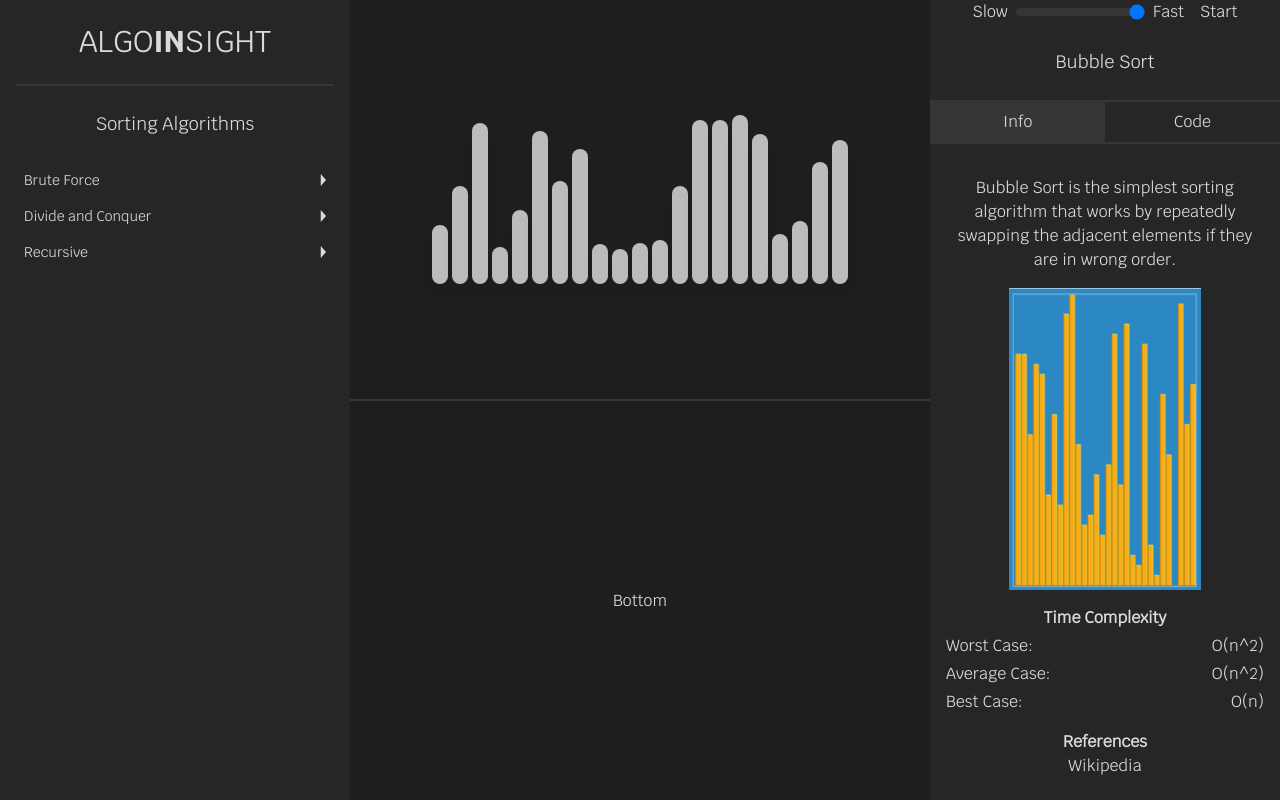
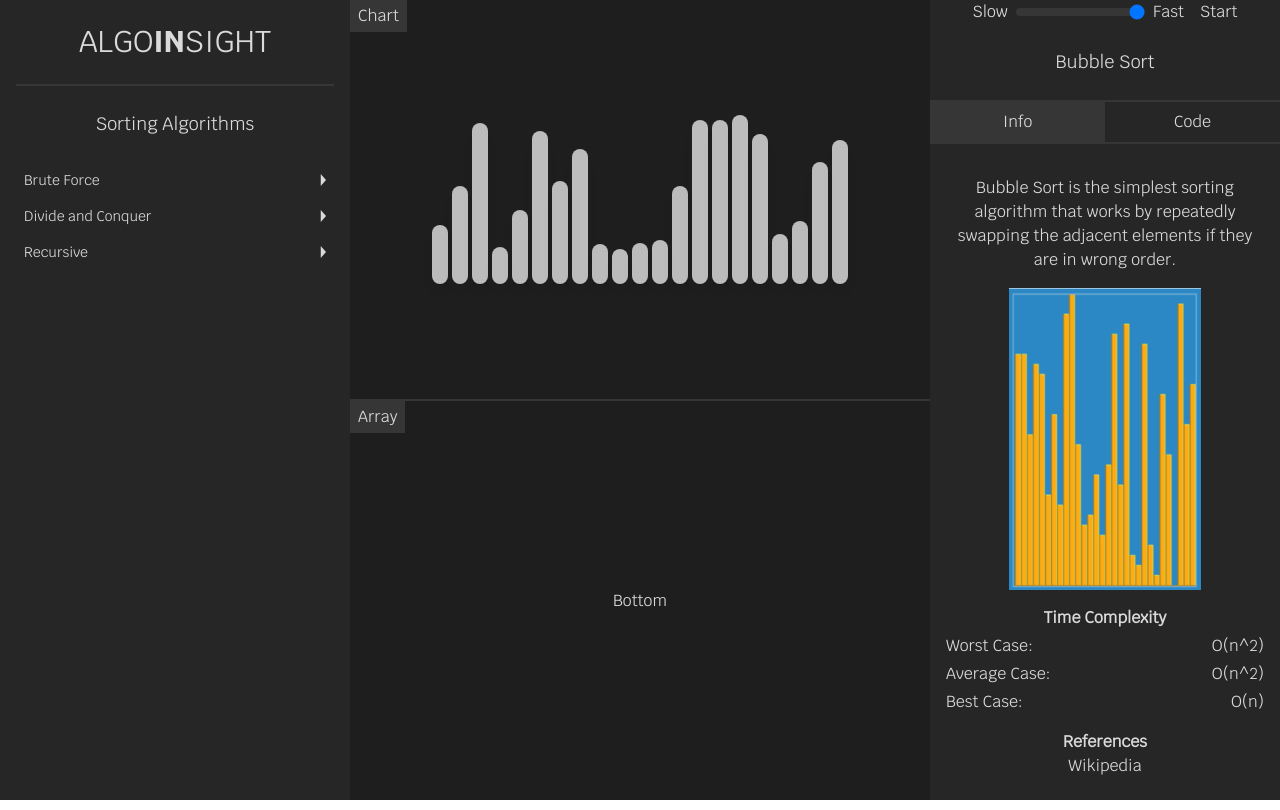
Before and after one commit to vizyks/algo, a React (Vite) app: page /sorting-algorithms in a window 1280 px wide. Built offline with nearby package versions, Linux system fonts and the light colour scheme.

Commit message:
feat: add title to panels

```diff
--- a/src/components/resizable-panels/panel.tsx
+++ b/src/components/resizable-panels/panel.tsx
@@ -1,8 +1,17 @@
 import React from "react";
 
-export default function Panel({ children }: { children: React.ReactNode }) {
+export default function Panel({
+  children,
+  title,
+}: {
+  children: React.ReactNode;
+  title: string;
+}) {
   return (
-    <div className="flex flex-1 grow-[0.50] justify-center items-center overflow-hidden">
+    <div className="flex flex-1 grow-[0.50] overflow-hidden relative justify-center items-center">
+      <span className="bg-grey-light py-1 px-2 absolute top-0 left-0">
+        {title}
+      </span>
       {children}
     </div>
   );
--- a/src/pages/sorting/mainView.tsx
+++ b/src/pages/sorting/mainView.tsx
@@ -10,7 +10,7 @@ export function MainView() {
 
   return (
     <PanelGroup>
-      <Panel>
+      <Panel title="Chart">
         <div
           id="content-container"
           className="bg-black flex-1 justify-center flex items-end mx-12"
@@ -25,7 +25,7 @@ export function MainView() {
         </div>
       </Panel>
       <PanelResizeHandle />
-      <Panel>Bottom</Panel>
+      <Panel title="Array">Bottom</Panel>
     </PanelGroup>
   );
 }
```
